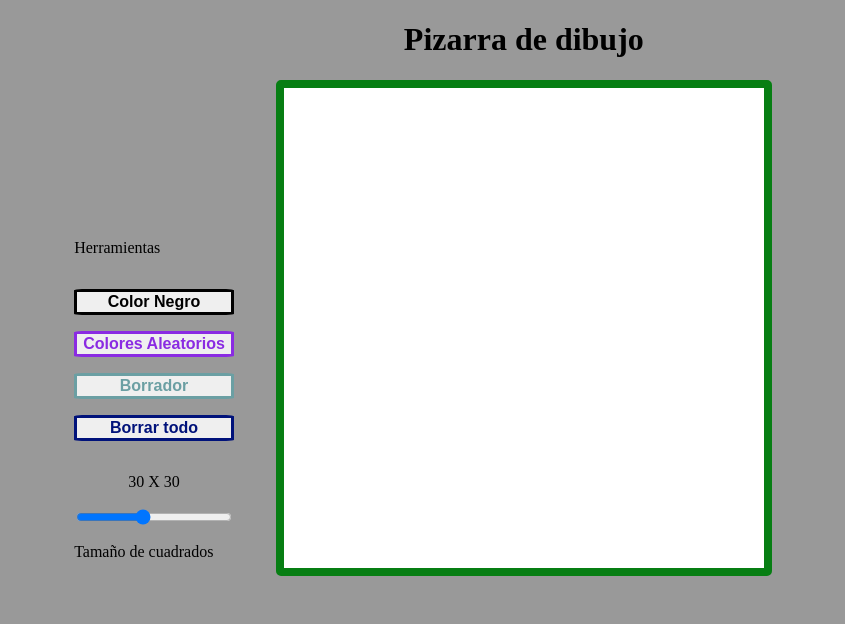
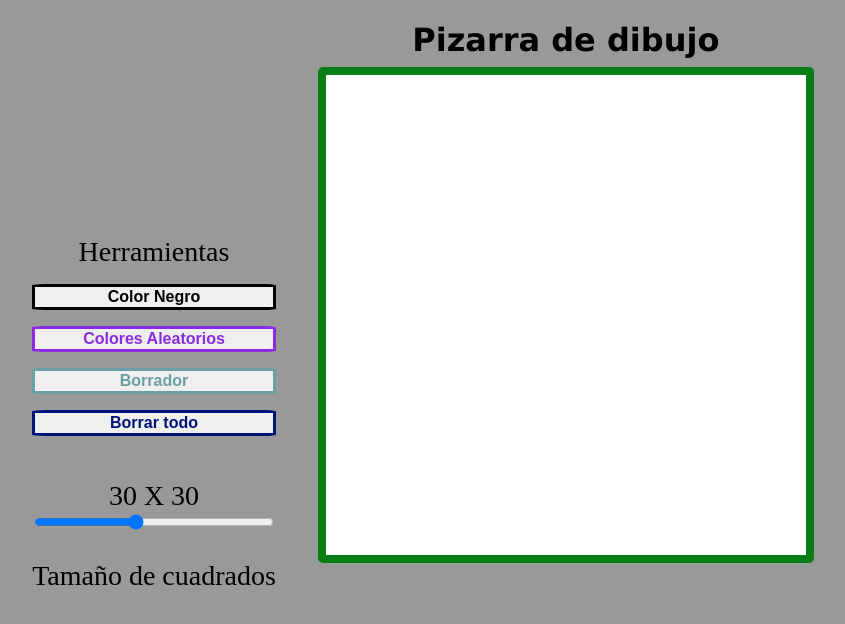
Before and after one commit to Vic217/Vic-Etch-a-Sketch, a plain HTML site: page index.html in a window 1280 px wide. Shown: the whole page, without its empty margins (238-1083 px from the left). Drawn offline with Linux system fonts and the light colour scheme.

Commit message:
Ajuses a estilos generales

```diff
--- a/style.css
+++ b/style.css
@@ -4,6 +4,19 @@ body {
     padding: 0;
     margin: 0;
     box-sizing: border-box;
+}
+
+h1 {
+    align-self: auto;
+    margin-bottom: 8px;
+    font-size: 32px;
+    font-family: 'Lucida Sans', 'Lucida Sans Regular', 'Lucida Grande', 'Lucida Sans Unicode', Geneva, Verdana, sans-serif;
+}
+
+p {
+    margin-bottom: 0;
+    font-size: 28px;
+    align-self: center;
 }
 
 /* Estilo de mouse */
```
